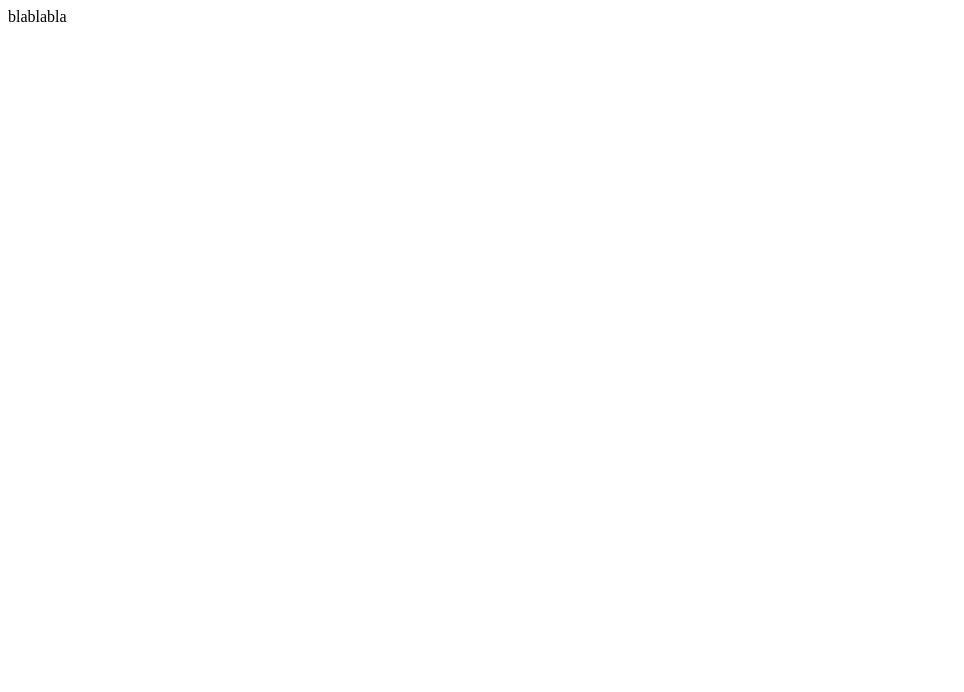
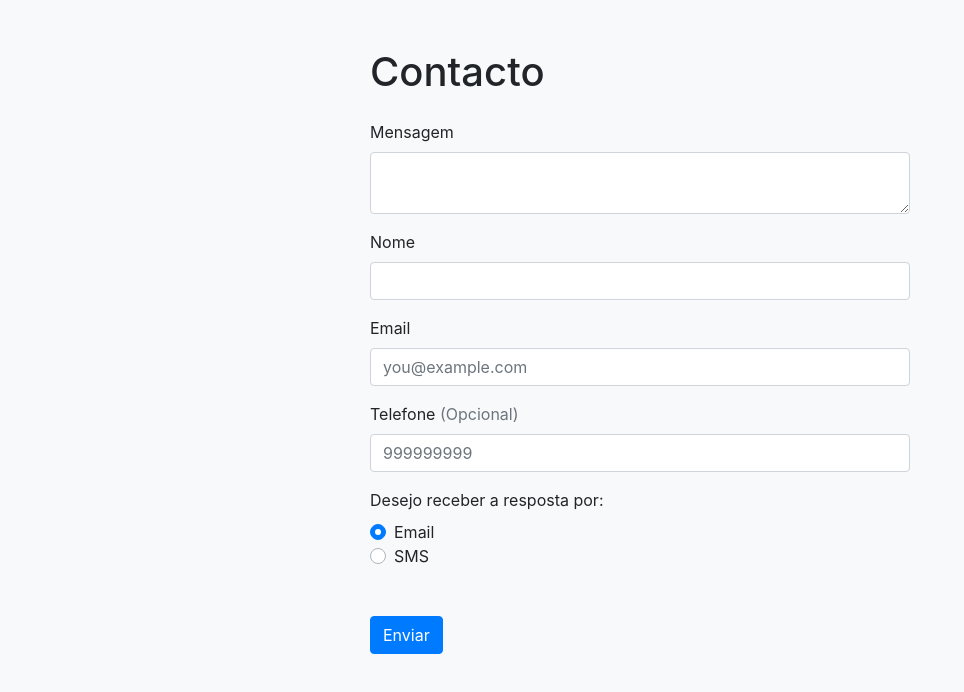
Before and after one commit to tralves/webdev-tiago, a plain HTML site: page index.html in a window 1280 px wide. Shown: the whole page, without its empty margins (0-964 px from the left). Drawn offline with nearby package versions, Linux system fonts and the light colour scheme.

Commit message:
Test form

```diff
--- a/index.html
+++ b/index.html
@@ -3,9 +3,84 @@
 <head>
     <meta charset="UTF-8">
     <meta name="viewport" content="width=device-width, initial-scale=1.0">
-    <title>Pagina do Tiago Alves</title>
+    <!-- <meta http-equiv="refresh" content="2"> -->
+    <title>Document</title>
+    <!-- CSS only -->
+    <link rel="stylesheet" href="https://stackpath.bootstrapcdn.com/bootstrap/4.5.0/css/bootstrap.min.css" integrity="sha384-9aIt2nRpC12Uk9gS9baDl411NQApFmC26EwAOH8WgZl5MYYxFfc+NcPb1dKGj7Sk" crossorigin="anonymous">
+
 </head>
+
 <body>
-    blablabla
+
+    <body class="bg-light">
+        <div class="container">
+            <div class="row">
+                <div class="mt-5 mb-3 col-md-6 offset-md-3">
+                    <h1 class="">Contacto</h1>
+                </div>
+            </div>
+            <form id="contact-form" novalidate class="">
+                <div class="row">
+                    <div class="col-12 col-md-6 offset-md-3">
+                        <label for="mensagem">Mensagem</label>
+                        <textarea class="form-control" required></textarea>
+                    </div>
+
+                    <div class="col-12 col-md-6 offset-md-3 mt-3">
+                        <label for="name">Nome</label>
+                        <input type="text" class="form-control" id="name" placeholder="" required>
+                        <div class="valid-feedback">OK! </div>
+                        <div class="invalid-feedback">Por favor insira o seu nome.</div>
+                    </div>
+
+                    <div class="col-12 col-md-6 offset-md-3 mt-3">
+                        <label for="email">Email</label>
+                        <input type="email" class="form-control" id="email" placeholder="you@example.com" required>
+                    </div>
+
+                    <div class="col-12 col-md-6 offset-md-3 mt-3">
+                        <label for="phone">Telefone <span class="text-muted">(Opcional)</span></label>
+                        <input type="number" minlength="9" maxlength="9" class="form-control" id="phone" placeholder="999999999">
+                    </div>
+
+                    <div class="col-12 col-md-6 offset-md-3 mt-3">
+                        <label for="email">Desejo receber a resposta por:</label>
+                        <div class="custom-control custom-radio">
+                            <input type="radio" id="replyAs1" select name="replyAs" value="email" class="custom-control-input" checked="checked">
+                            <label class="custom-control-label" for="replyAs1">Email</label>
+                          </div>
+                          <div class="custom-control custom-radio">
+                            <input type="radio" id="replyAs2" name="replyAs" class="custom-control-input">
+                            <label class="custom-control-label" for="replyAs2">SMS</label>
+                          </div>
+                    </div>
+                </div>
+                <div class="row mt-5">
+                    <div class="col-12 col-md-6 offset-md-3">
+                        <button type="submit" class="btn btn-primary">Enviar</button>
+                    </div>
+                </div>
+            </form>
+        </div>
+
+    <!-- JS, Popper.js, and jQuery -->
+    <script src="https://code.jquery.com/jquery-3.5.1.slim.min.js" integrity="sha384-DfXdz2htPH0lsSSs5nCTpuj/zy4C+OGpamoFVy38MVBnE+IbbVYUew+OrCXaRkfj" crossorigin="anonymous"></script>
+    <script src="https://cdn.jsdelivr.net/npm/popper.js@1.16.0/dist/umd/popper.min.js" integrity="sha384-Q6E9RHvbIyZFJoft+2mJbHaEWldlvI9IOYy5n3zV9zzTtmI3UksdQRVvoxMfooAo" crossorigin="anonymous"></script>
+    <script src="https://stackpath.bootstrapcdn.com/bootstrap/4.5.0/js/bootstrap.min.js" integrity="sha384-OgVRvuATP1z7JjHLkuOU7Xw704+h835Lr+6QL9UvYjZE3Ipu6Tp75j7Bh/kR0JKI" crossorigin="anonymous"></script>
+
+    <script>
+        var form = $("#contact-form")[0];
+
+        form.addEventListener("submit", validateForm, false);
+
+        function validateForm(event) {
+            if (form.checkValidity() === false) {
+                event.preventDefault()
+                event.stopPropagation()
+            }
+            form.classList.add('was-validated');
+        }
+    </script>
+
 </body>
 </html>
```
